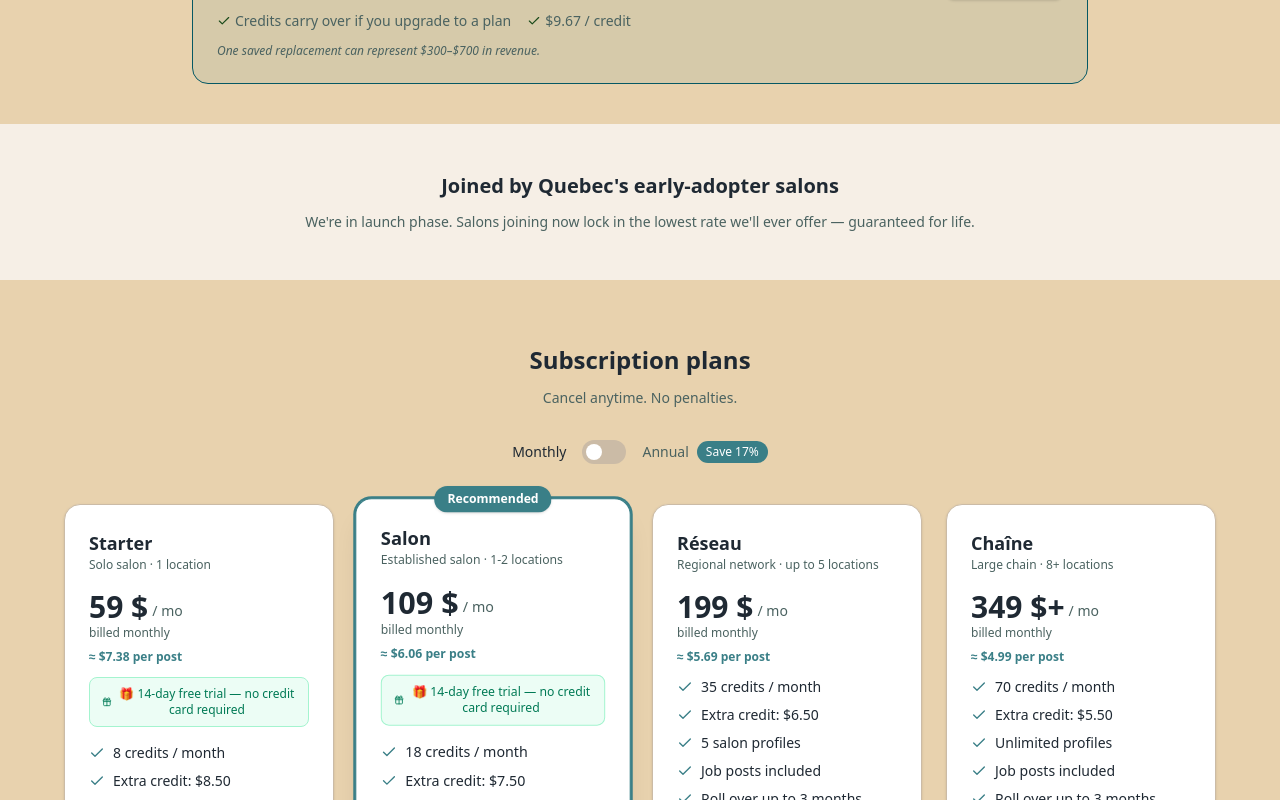
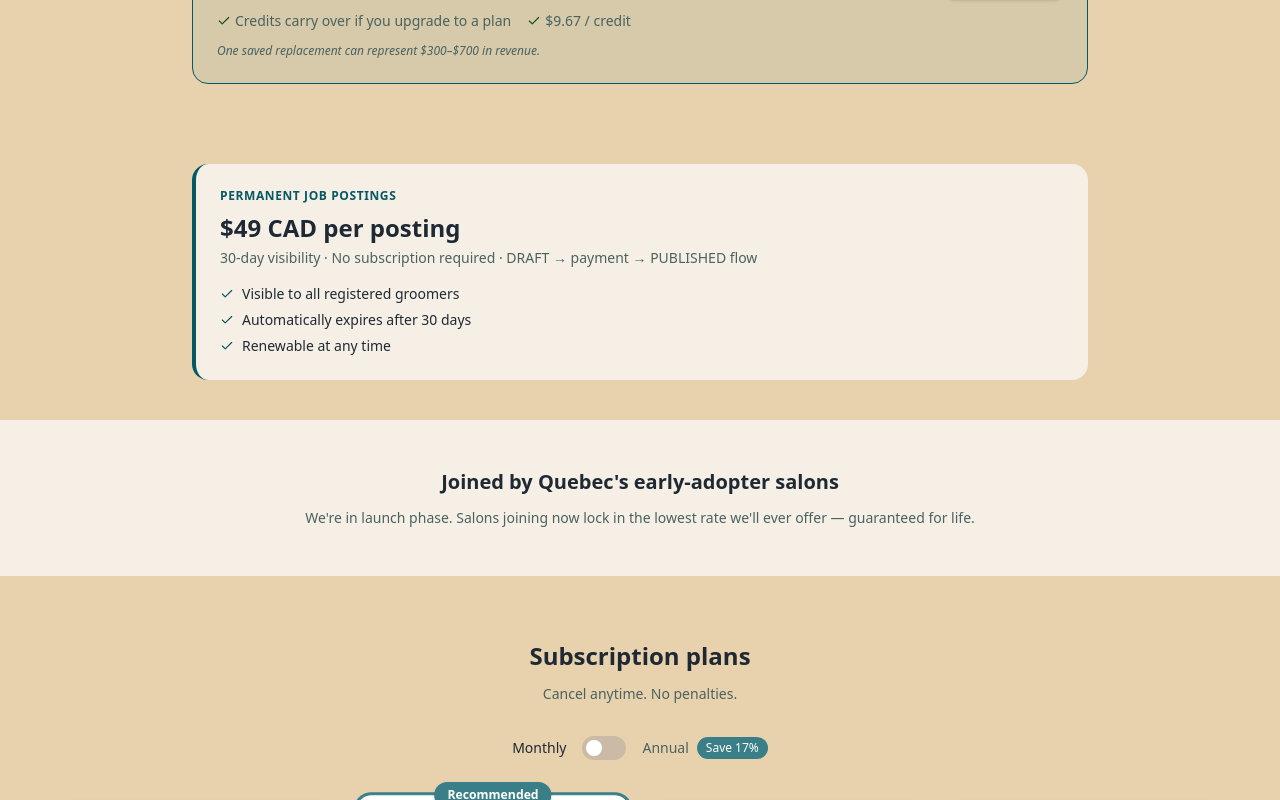
Before and after one commit to tgiammarella/sos-toilettage, a Next.js app: page /en/pricing in a window 1280 px wide. Shown: the part 1540-2340 px from the top of the page. Built offline with nearby package versions, Linux system fonts and the light colour scheme; no server answers.

Commit message:
fix: job posting price visibility on pricing page, use pricing constant in PublishJobButton

```diff
--- a/app/[locale]/pricing/page.tsx
+++ b/app/[locale]/pricing/page.tsx
@@ -2,7 +2,7 @@ import { getTranslations } from "next-intl/server";
 import { Check, ArrowRight, Zap, FileText, Users, Gift } from "lucide-react";
 import { Badge } from "@/components/ui/badge";
 import { Button } from "@/components/ui/button";
-import { PRICING_TIERS } from "@/lib/pricing";
+import { PRICING_TIERS, JOB_POSTING } from "@/lib/pricing";
 import { PricingPlansSection } from "@/components/pricing/PricingPlansSection";
 import { Navbar } from "@/components/nav/Navbar";
 import Link from "next/link";
@@ -143,6 +143,35 @@ export default async function PricingPage({
         </div>
       </section>
 
+      {/* ── Standalone job posting ─────────────────────── */}
+      <section className="bg-background px-4 py-10">
+        <div className="max-w-4xl mx-auto rounded-2xl border-l-4 border-[#055864] bg-[#F6EFE6] p-6">
+          <p className="text-xs font-semibold uppercase tracking-wider text-[#055864] mb-2">
+            {t("jobCard.label")}
+          </p>
+          <h2 className="text-2xl font-bold text-[#1F2933] mb-1">
+            {t("jobCard.headline", { price: JOB_POSTING.priceCAD })}
+          </h2>
+          <p className="text-sm text-[#4a6260] mb-4">
+            {t("jobCard.subtext", { days: JOB_POSTING.durationDays })}
+          </p>
+          <ul className="space-y-1.5 text-sm text-[#1F2933]">
+            <li className="flex items-center gap-2">
+              <Check className="h-3.5 w-3.5 text-[#055864] shrink-0" />
+              {t("jobCard.bullet1")}
+            </li>
+            <li className="flex items-center gap-2">
+              <Check className="h-3.5 w-3.5 text-[#055864] shrink-0" />
+              {t("jobCard.bullet2", { days: JOB_POSTING.durationDays })}
+            </li>
+            <li className="flex items-center gap-2">
+              <Check className="h-3.5 w-3.5 text-[#055864] shrink-0" />
+              {t("jobCard.bullet3")}
+            </li>
+          </ul>
+        </div>
+      </section>
+
       {/* ── Social proof — launch mode ─────────────────── */}
       <section className="bg-muted py-12 px-4">
         <div className="max-w-3xl mx-auto text-center">
--- a/components/jobs/PublishJobButton.tsx
+++ b/components/jobs/PublishJobButton.tsx
@@ -5,6 +5,7 @@ import { useRouter } from "next/navigation";
 import { toast } from "sonner";
 import { Button } from "@/components/ui/button";
 import { Loader2 } from "lucide-react";
+import { JOB_POSTING } from "@/lib/pricing";
 
 export function PublishJobButton({
   jobId,
@@ -32,8 +33,8 @@ export function PublishJobButton({
       }
       toast.success(
         lang === "fr"
-          ? "Offre publiée pour 30 jours !"
-          : "Job posted for 30 days!",
+          ? `Offre publiée pour ${JOB_POSTING.durationDays} jours !`
+          : `Job posted for ${JOB_POSTING.durationDays} days!`,
       );
       router.refresh();
     } finally {
@@ -46,21 +47,30 @@ export function PublishJobButton({
     return (
       <Button size="sm" onClick={() => setConfirming(true)}>
         {lang === "fr"
-          ? "Publier — 49 $ / 30 jours"
-          : "Publish — $49 / 30 days"}
+          ? `Publier — ${JOB_POSTING.priceCAD} $ / ${JOB_POSTING.durationDays} jours`
+          : `Publish — $${JOB_POSTING.priceCAD} / ${JOB_POSTING.durationDays} days`}
       </Button>
     );
   }
 
   return (
+    <div className="flex flex-col items-center gap-2">
+      <p className="text-sm text-gray-500 text-center">
+        {lang === "fr"
+          ? `Votre offre sera visible pendant ${JOB_POSTING.durationDays} jours après publication.`
+          : `Your posting will be visible for ${JOB_POSTING.durationDays} days after publishing.`}
+      </p>
       <div className="flex items-center gap-2">
         <Button size="sm" variant="outline" onClick={() => setConfirming(false)} disabled={loading}>
           {lang === "fr" ? "Annuler" : "Cancel"}
         </Button>
         <Button size="sm" onClick={handlePublish} disabled={loading}>
           {loading && <Loader2 className="h-3.5 w-3.5 mr-1.5 animate-spin" />}
-        {lang === "fr" ? "Confirmer — 49 $" : "Confirm — $49"}
+          {lang === "fr"
+            ? `Confirmer — ${JOB_POSTING.priceCAD} $`
+            : `Confirm — $${JOB_POSTING.priceCAD}`}
         </Button>
+      </div>
     </div>
   );
 }
--- a/components/pricing/PricingPlansSection.tsx
+++ b/components/pricing/PricingPlansSection.tsx
@@ -6,7 +6,7 @@ import { Check, Gift } from "lucide-react";
 import { Badge } from "@/components/ui/badge";
 import { Button } from "@/components/ui/button";
 import { ShieldCheck } from "lucide-react";
-import { PRICING_TIERS, JOB_POSTING, type PricingTier } from "@/lib/pricing";
+import { PRICING_TIERS, type PricingTier } from "@/lib/pricing";
 
 export function PricingPlansSection({ locale }: { locale: string }) {
   const t = useTranslations("pricing");
@@ -51,14 +51,6 @@ export function PricingPlansSection({ locale }: { locale: string }) {
             <TierCard key={tier.key} tier={tier} annual={annual} t={t} locale={locale} />
           ))}
         </div>
-
-        {/* Standalone job posting note */}
-        <p className="mt-6 text-center text-sm text-muted-foreground">
-          {t("job_posting_standalone", {
-            price: JOB_POSTING.priceCAD,
-            days: JOB_POSTING.durationDays,
-          })}
-        </p>
 
         {/* Risk reduction */}
         <div className="mt-4 flex items-center justify-center gap-2 text-sm text-muted-foreground">
--- a/messages/en.json
+++ b/messages/en.json
@@ -525,6 +525,14 @@
     },
     "riskReduction": "If you receive no applications, your credit is not used.",
     "job_posting_standalone": "You can also post a job without a subscription — ${price} / {days} days.",
+    "jobCard": {
+      "label": "Permanent job postings",
+      "headline": "${price} CAD per posting",
+      "subtext": "{days}-day visibility · No subscription required · DRAFT → payment → PUBLISHED flow",
+      "bullet1": "Visible to all registered groomers",
+      "bullet2": "Automatically expires after {days} days",
+      "bullet3": "Renewable at any time"
+    },
     "perPublication": "≈ ${price} per post",
     "tiers": {
       "ESSENTIEL": {
--- a/messages/fr.json
+++ b/messages/fr.json
@@ -525,6 +525,14 @@
     },
     "riskReduction": "Si vous ne recevez aucune candidature, votre crédit n'est pas utilisé.",
     "job_posting_standalone": "Vous pouvez aussi publier une offre d'emploi sans abonnement — {price} $ / {days} jours.",
+    "jobCard": {
+      "label": "Offres d'emploi permanent",
+      "headline": "{price} $ CAD par affichage",
+      "subtext": "Visibilité {days} jours · Aucun abonnement requis · Flux DRAFT → paiement → PUBLIÉ",
+      "bullet1": "Visible par tous les toiletteurs inscrits",
+      "bullet2": "Expire automatiquement après {days} jours",
+      "bullet3": "Renouvelable à tout moment"
+    },
     "perPublication": "≈ {price} $ par publication",
     "tiers": {
       "ESSENTIEL": {
```
Lines whose indentation alone changed are shown as unchanged.
